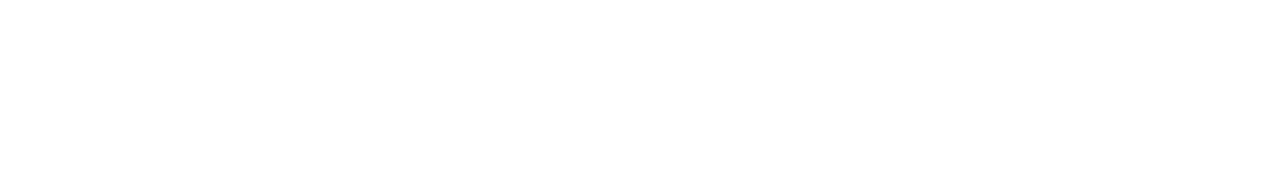
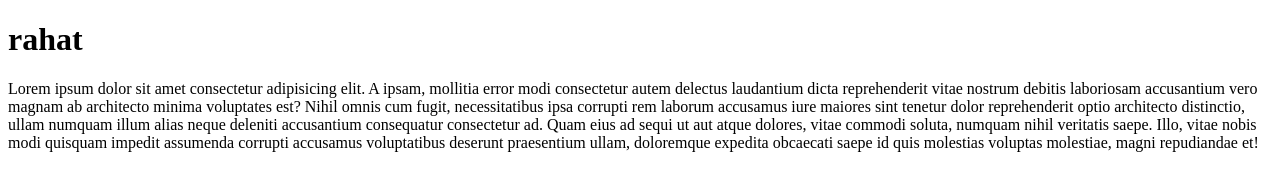
Before and after one commit to rahat74/my-first-ripo, a plain HTML site: page index.html in a window 1280 px wide. Drawn offline with Linux system fonts and the light colour scheme.

Commit message:
change the program

```diff
--- a/index.html
+++ b/index.html
@@ -7,6 +7,7 @@
     <title>Document</title>
 </head>
 <body>
-
+         <h1>rahat</h1>
+         <p>Lorem ipsum dolor sit amet consectetur adipisicing elit. A ipsam, mollitia error modi consectetur autem delectus laudantium dicta reprehenderit vitae nostrum debitis laboriosam accusantium vero magnam ab architecto minima voluptates est? Nihil omnis cum fugit, necessitatibus ipsa corrupti rem laborum accusamus iure maiores sint tenetur dolor reprehenderit optio architecto distinctio, ullam numquam illum alias neque deleniti accusantium consequatur consectetur ad. Quam eius ad sequi ut aut atque dolores, vitae commodi soluta, numquam nihil veritatis saepe. Illo, vitae nobis modi quisquam impedit assumenda corrupti accusamus voluptatibus deserunt praesentium ullam, doloremque expedita obcaecati saepe id quis molestias voluptas molestiae, magni repudiandae et!</p>
 </body>
 </html>
```
